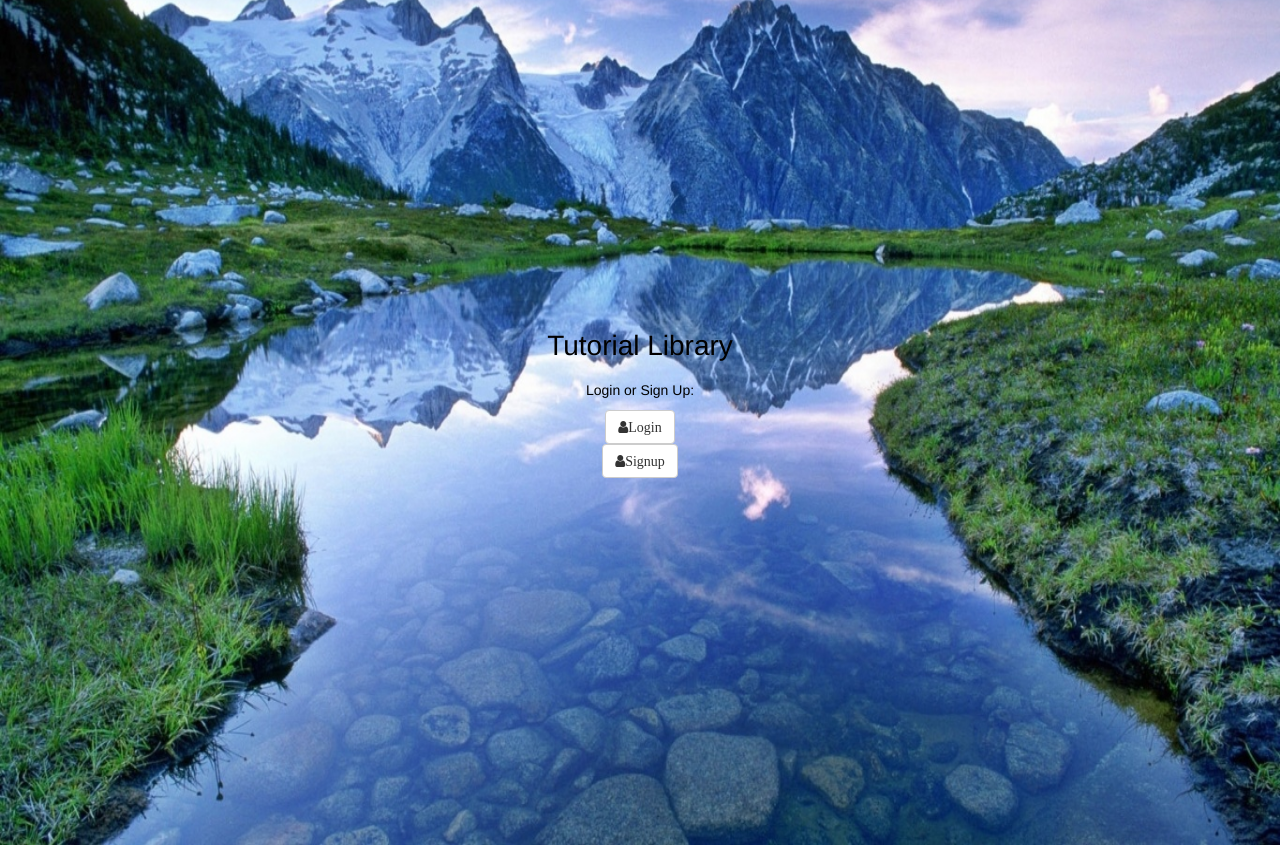
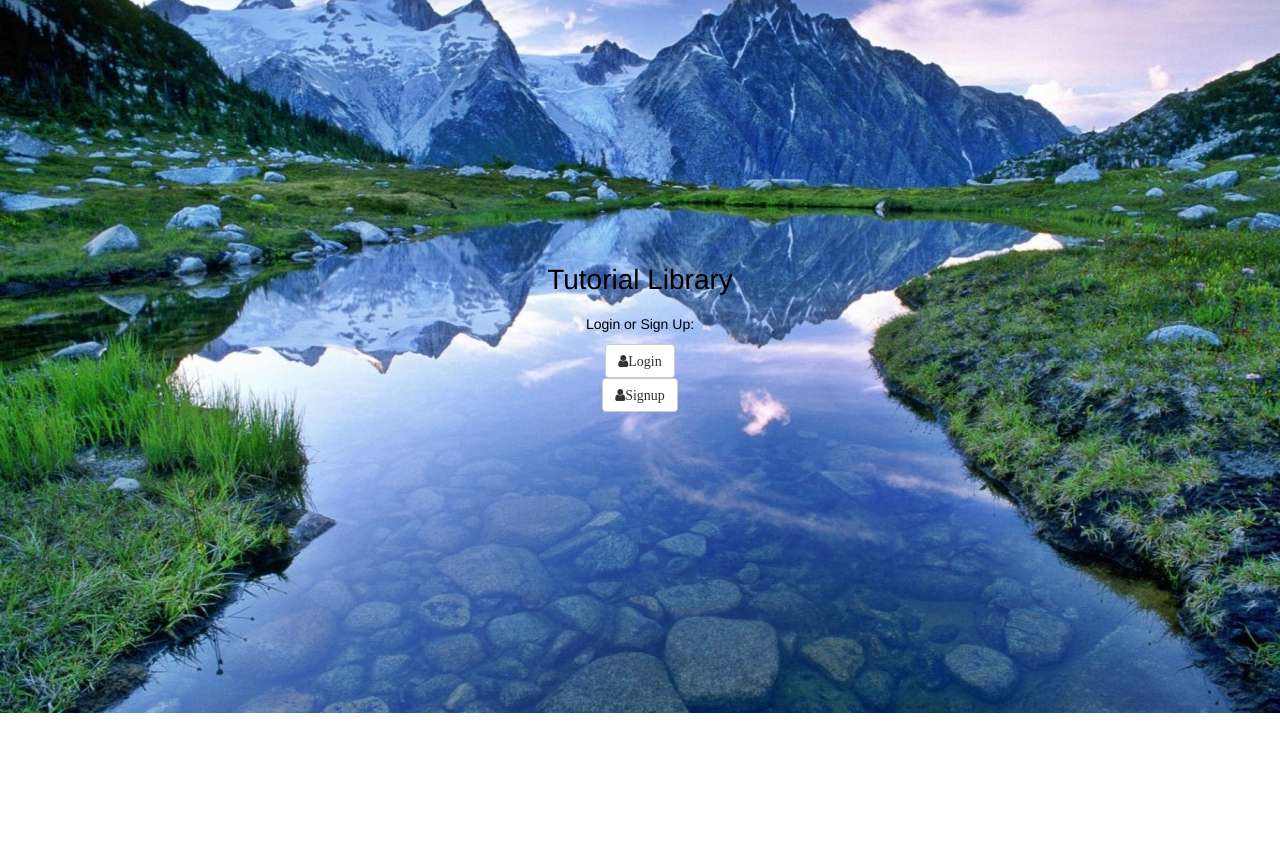
Before and after one commit to ericslc/salestube, a website: page index.html in a window 1280 px wide. Shown: the part 55-900 px from the top of the page. After the commit the page ends 800 px from the top, so only its background shows below. Drawn offline with nearby package versions, Linux system fonts and the light colour scheme; some packages are replaced by stand-ins of ours; no server answers.

Commit message:
style update

```diff
--- a/style.css
+++ b/style.css
@@ -9,7 +9,7 @@ body{
   text-align: center;
   color: black;
   background: url('imgs/ws_Columbia_Mountain_River_Grass_1366x768.jpg') no-repeat center center;
-  height: 900px;
+  height: 768px;;
   width: 100%;
   background-size: 100% 100%;
 
```
